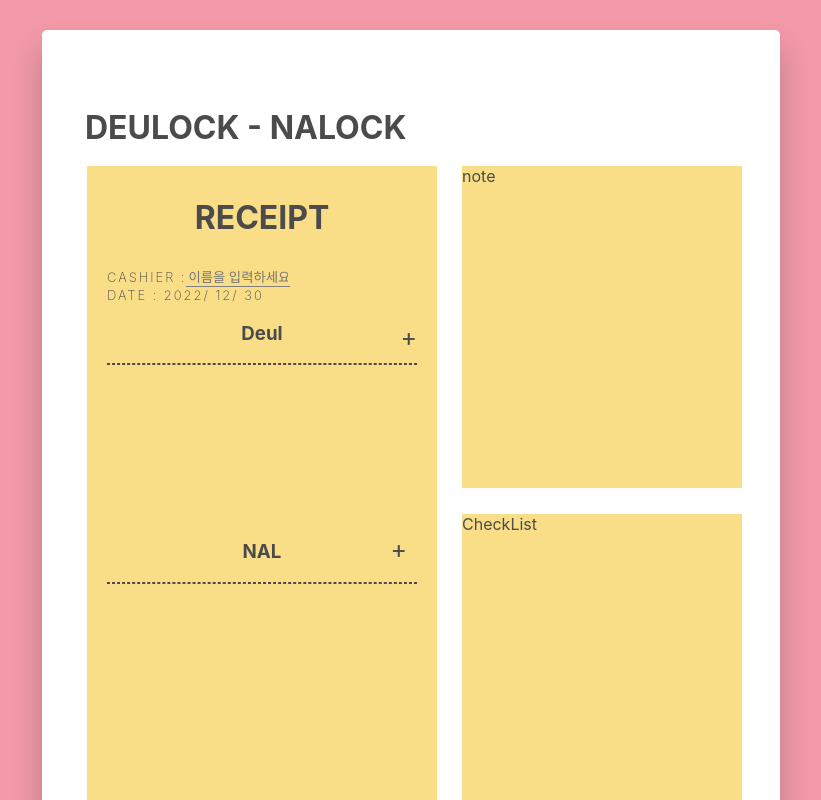
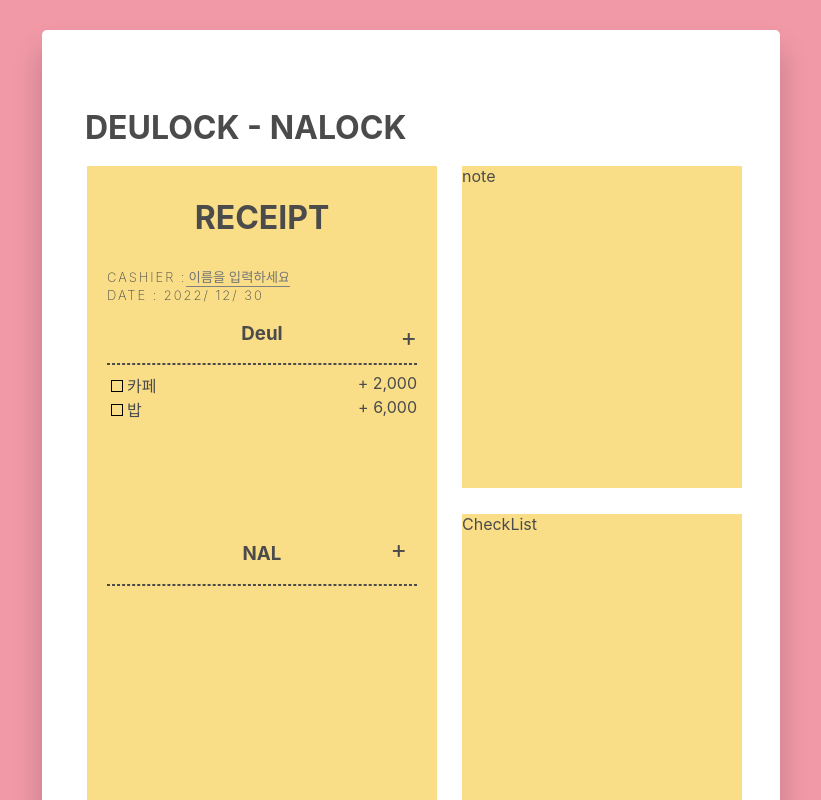
Before and after one commit to taeyeess/-come_and_go, a React (Create React App) app: page / in a window 1280 px wide. Shown: the top 800 px of the page, without its empty margins (229-1050 px from the left). Built offline with nearby package versions, Linux system fonts and the light colour scheme.

Commit message:
feat: Deul list추가 기능 구현

```diff
--- a/src/components/modal/ComeOutModal.js
+++ b/src/components/modal/ComeOutModal.js
@@ -1,16 +1,13 @@
-import React, { useState } from "react";
+import React, { useState, useRef, useCallback, useEffect } from "react";
 import styled from "styled-components";
 
-const ComeOutModal = ({ cancel, handleSubmit, switchBtnActive }) => {
-  // const [btnActive, setBtnActive] = useState(true);
-  // const [btnNalActive, setBtnNalActive] = useState(false);
-  // console.log(btnActive);
+const ComeOutModal = ({ cancel, onInsert, switchBtnActive }) => {
+  // css를 동적으로 바꾸기 위한 상태값
+  const [flag, setFlag] = useState(true);
 
   const [content, setContent] = useState("");
+  // const ref = useRef();
   const [price, setPrice] = useState("");
-
-  // css를 동적으로 바꾸기 위한 상태값
-  const [flag, setFlag] = useState(true);
 
   //이벤트가 발생할 때마다 (글자가 하나씩 입력될 때 마다) 변화를 감지
   const handleContentChange = e => {
@@ -19,6 +16,26 @@ const ComeOutModal = ({ cancel, handleSubmit, switchBtnActive }) => {
   const handlePriceChange = e => {
     setPrice(e.target.value);
   };
+  const handleSubmit = useCallback(
+    e => {
+      onInsert(content, price);
+      setContent("");
+      setPrice("");
+      // e.preventDefault();
+    },
+    [onInsert, content, price],
+  );
+  // const onClickAddButton = () => {
+  //   const nextDeulList = deulList.concat({
+  //     id: deulList.length,
+  //     content,
+  //   });
+  //   setDeulList(nextDeulList);
+  // };
+
+  // useEffect(() => {
+  //   console.log(onInsert);
+  // }, [onInsert]);
 
   const onClickDeulBtn = () => {
     // btnActive(true);
@@ -54,37 +71,37 @@ const ComeOutModal = ({ cancel, handleSubmit, switchBtnActive }) => {
         </span>
       </ModalHeader>
       <ModalContents>
-        <form>
+        <form onSubmit={handleSubmit}>
           항목 :
           <input
             type="text"
-            name="text"
+            name="payItem"
             placeholder="항목을 입력하세요"
             value={content}
             onChange={handleContentChange}
             autoFocus
           ></input>
-        </form>
-        <form>
           금액 :
           <input
             type="text"
-            name="text"
+            name="price"
             placeholder="금액을 입력하세요"
             value={price}
             onChange={handlePriceChange}
           ></input>
-        </form>
-        <div
+          <button
+            type="submit"
             className="submitButton"
             onClick={() => {
               cancel();
               handleSubmit();
+              // onClickAddButton();
               //addList();
             }}
           >
             ADD
-        </div>
+          </button>
+        </form>
       </ModalContents>
     </ModalWrapper>
   );
@@ -175,8 +192,8 @@ const ModalContents = styled.div`
     bottom: 20px;
     width: 100px;
     height: 30px;
-    line-height: 30px;
     text-align: center;
+    background-color: white;
     border-radius: 20px;
     border: 2px solid #ffd740;
     cursor: pointer;
--- a/src/components/receipt/Receipt.js
+++ b/src/components/receipt/Receipt.js
@@ -1,6 +1,7 @@
 import React, { useState, useRef } from "react";
 import styled from "styled-components";
 import Deul from "./inCome/Deul";
+import DeulList from "./inCome/DeulList";
 import Nal from "./outLay/Nal";
 import ComeOutModal from "../modal/ComeOutModal";
 
@@ -43,15 +44,31 @@ const Receipt = () => {
     console.log(btnActive);
   };
 
-  const [deulList, setDeulList] = useState([]);
+  // ------------------------------------------------------
+
+  const [deulList, setDeulList] = useState([
+    {
+      id: 1,
+      text: "카페",
+      price: "2,000",
+      checked: false,
+    },
+    {
+      id: 2,
+      text: "밥",
+      price: "6,000",
+      checked: false,
+    },
+  ]);
 
   const nextId = useRef(0);
-  const handleSubmit = text => {
+
+  const onInsert = (text, price) => {
     //setDeulList([...deulList, text]);
     const list = {
       id: nextId.current,
-      text: "",
-      price: "",
+      text,
+      price,
       checked: false,
     };
     setDeulList(deulList.concat(list));
@@ -111,7 +128,8 @@ const Receipt = () => {
           }}
         />
       </DeulHeader>
-      <Deul deulList={deulList} />
+      {/* <Deul /> */}
+      <DeulList deulList={deulList} />
       <NalHeader>
         <h3 style={{ textAlign: "center" }}>NAL</h3>
         <span
@@ -143,8 +161,9 @@ const Receipt = () => {
           switchBtnActive={switchBtnActive}
           // btnActive={btnActive}
           // addList={addList}
-          handleSubmit={handleSubmit}
+          onInsert={onInsert}
           // deulList={deulList}
+          // setDeulList={setDeulList}
         />
       )}
     </div>
@@ -183,7 +202,7 @@ const UserInfo = styled.div`
 `;
 
 const DeulHeader = styled.header`
-  min-height: 200px;
+  /* min-height: 200px; */
   position: relative;
 
   h3 {
--- a/src/components/receipt/inCome/Deul.js
+++ b/src/components/receipt/inCome/Deul.js
@@ -3,7 +3,7 @@ import styled from "styled-components";
 import DeulList from "./DeulList";
 import ComeOutModal from "../../modal/ComeOutModal";
 
-const Deul = ({ deulList }) => {
+const Deul = () => {
   // const [deulList, setDeulList] = useState([
   //   {
   //     id: 1,
@@ -43,11 +43,7 @@ const Deul = ({ deulList }) => {
   //   localStorage.setItem();
   // };
 
-  return (
-    <div>
-      <DeulList deulList={deulList} />
-    </div>
-  );
+  return <div></div>;
 };
 
 export default Deul;
--- a/src/components/receipt/inCome/DeulList.js
+++ b/src/components/receipt/inCome/DeulList.js
@@ -3,7 +3,7 @@ import DeulListItem from "./DeulListItem";
 
 const DeulList = ({ deulList }) => {
   return (
-    <div className="DeulList" style={{ padding: "0" }}>
+    <div className="DeulList" style={{ padding: "0", minHeight: "150px" }}>
       {deulList.map(list => (
         <DeulListItem list={list} key={list.id} />
       ))}
```
Lines whose indentation alone changed are shown as unchanged.
